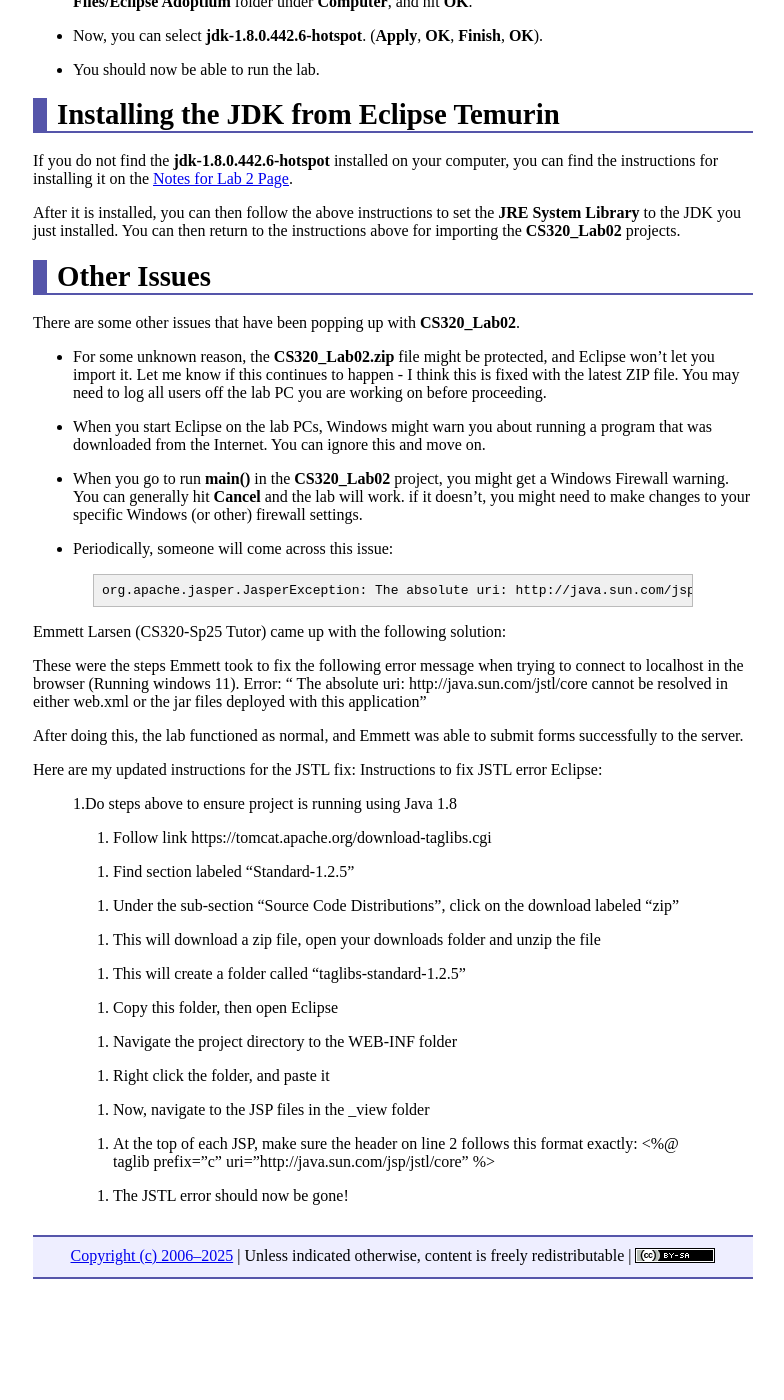
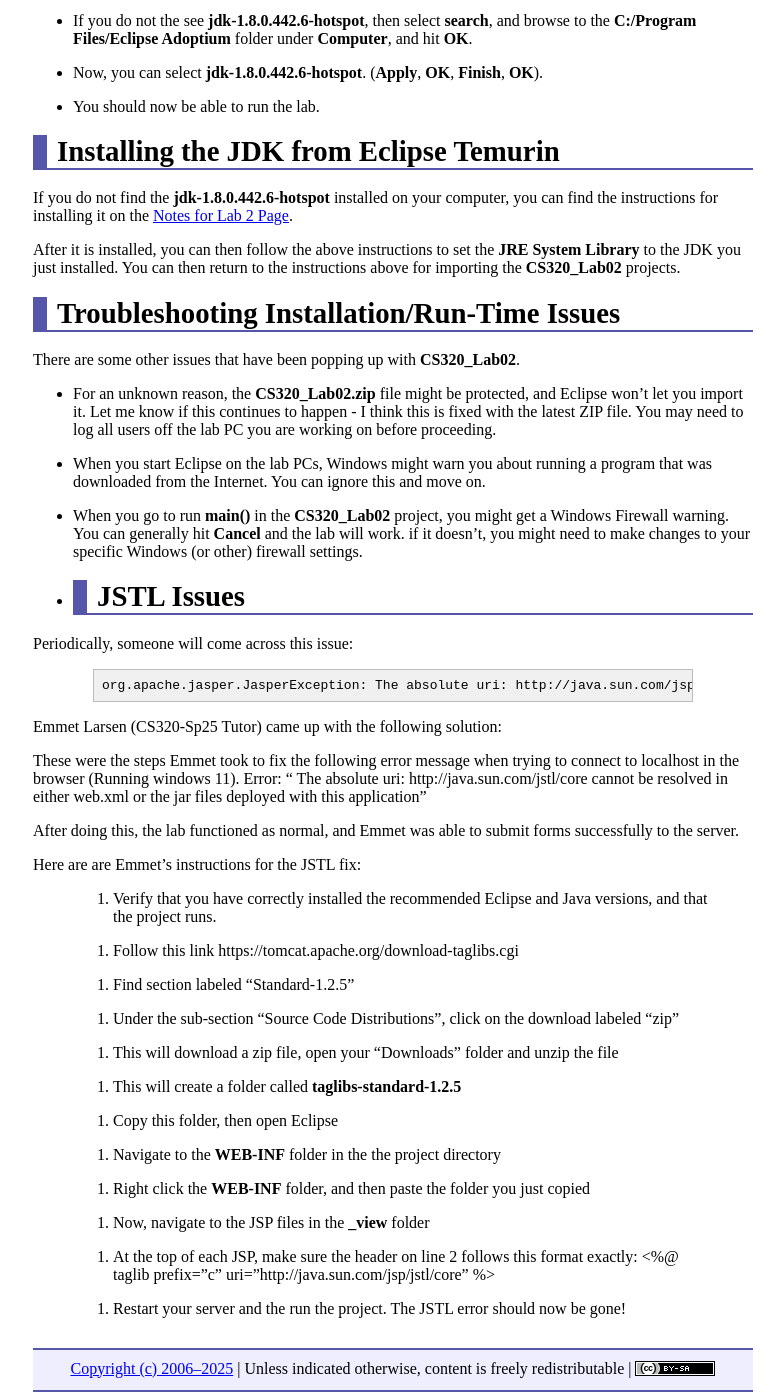
Before and after one commit to ycpcs/cs320-spring2025, a Jekyll site: the page built from labs/lab02_notes.md, in a window 1280 px wide and 1400 px high, scrolled down 1476 px. Shown: the whole window, without its empty margins (247-1031 px from the left). Built offline with Jekyll 4.4.1, drawn with Linux system fonts in a browser that asks for light colours; before the commit the page ends 2765 px from its top, so only the background shows below that; some of the changed text lies outside the part shown.

Commit message:
updated instructions for JSTL and reformatted page

```diff
--- a/labs/lab02_notes.md
+++ b/labs/lab02_notes.md
@@ -1,10 +1,10 @@
 ---
 layout: default
-title: "Notes for Lab 2: Guessing Game WebApp"
+title: "Installing and Troubleshooting the CS320 Lab Development Environment"
 ---
 
-Determining the JRE System Library
-==================================
+Instructions for Installing Eclipse and Java
+============================================
 
 These instructions are for **Eclipse 2024-12 IDE for Enterprise Java and Web Developers** (which will be installed on the PCs in KEC 119 and KEC 123).  The instructions will be similar for other versions of Eclipse - but there might be some slight differences.
 
@@ -79,52 +79,54 @@ If you do not find the **jdk-1.8.0.442.6-hotspot** installed on your computer, y
 After it is installed, you can then follow the above instructions to set the **JRE System Library** to the JDK you just installed.  You can then return to the instructions above for importing the **CS320\_Lab02** projects.
 
 
-Other Issues
-============
+Troubleshooting Installation/Run-Time Issues
+============================================
 There are some other issues that have been popping up with **CS320\_Lab02**.
 
-* For some unknown reason, the **CS320\_Lab02.zip** file might be protected, and Eclipse won't let you import it.  Let me know if this continues to happen - I think this is fixed with the latest ZIP file.  You may need to log all users off the lab PC you are working on before proceeding.
+* For an unknown reason, the **CS320\_Lab02.zip** file might be protected, and Eclipse won't let you import it.  Let me know if this continues to happen - I think this is fixed with the latest ZIP file.  You may need to log all users off the lab PC you are working on before proceeding.
 
 * When you start Eclipse on the lab PCs, Windows might warn you about running a program that was downloaded from the Internet.  You can ignore this and move on.
 
 * When you go to run **main()** in the **CS320\_Lab02** project, you might get a Windows Firewall warning.  You can generally hit **Cancel** and the lab will work.  if it doesn't, you might need to make changes to your specific Windows (or other) firewall settings.
 
-* Periodically, someone will come across this issue:
+* JSTL Issues
+=============
+
+Periodically, someone will come across this issue:
 
 >	org.apache.jasper.JasperException: The absolute uri: http://java.sun.com/jsp/jstl/core cannot be resolved in either web.xml or the jar files deployed with this application
 
-Emmett Larsen (CS320-Sp25 Tutor) came up with the following solution:
+Emmet Larsen (CS320-Sp25 Tutor) came up with the following solution:
 
-These were the steps Emmett took to fix the following error message when trying to connect to localhost in the browser (Running windows 11). Error: " The absolute uri: http://java.sun.com/jstl/core cannot be resolved in either web.xml or the jar files deployed with this application"
+These were the steps Emmet took to fix the following error message when trying to connect to localhost in the browser (Running windows 11). Error: " The absolute uri: http://java.sun.com/jstl/core cannot be resolved in either web.xml or the jar files deployed with this application"
 
-After doing this, the lab functioned as normal, and Emmett was able to submit forms successfully to the server.
+After doing this, the lab functioned as normal, and Emmet was able to submit forms successfully to the server.
 
-Here are my updated instructions for the JSTL fix:
-Instructions to fix JSTL error Eclipse:
+Here are are Emmet's instructions for the JSTL fix:
 
-> 1.Do steps above to ensure project is running using Java 1.8
+> 1. Verify that you have correctly installed the recommended Eclipse and Java versions, and that the project runs.
 
-> 2. Follow link https://tomcat.apache.org/download-taglibs.cgi
+> 2. Follow this link https://tomcat.apache.org/download-taglibs.cgi
 
 > 3. Find section labeled "Standard-1.2.5"
 
 > 4. Under the sub-section "Source Code Distributions", click on the download labeled "zip"
 
-> 5. This will download a zip file, open your downloads folder and unzip the file
+> 5. This will download a zip file, open your "Downloads" folder and unzip the file
 
-> 6. This will create a folder called "taglibs-standard-1.2.5"
+> 6. This will create a folder called **taglibs-standard-1.2.5**
 
 > 7. Copy this folder, then open Eclipse
 
-> 8. Navigate the project directory to the WEB-INF folder
+> 8. Navigate to the **WEB-INF** folder in the the project directory
 
-> 9. Right click the folder, and paste it
+> 9. Right click the **WEB-INF** folder, and then paste the folder you just copied
 
-> 10. Now, navigate to the JSP files in the _view folder
+> 10. Now, navigate to the JSP files in the **_view** folder
 
 > 11. At the top of each JSP, make sure the header on line 2 follows this format exactly: <%@ taglib prefix="c" uri="http://java.sun.com/jsp/jstl/core" %>
 
-> 12. The JSTL error should now be gone!
+> 12. Restart your server and the run the project.  The JSTL error should now be gone!
 
 <!-- Commenting out old instructions
 
```
